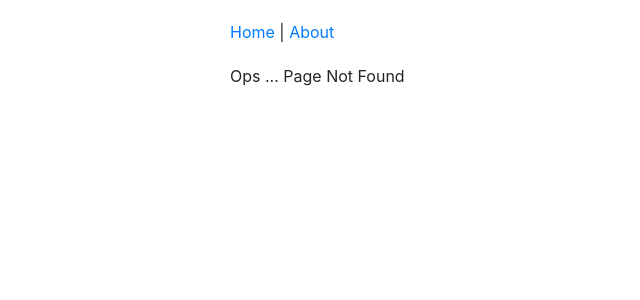
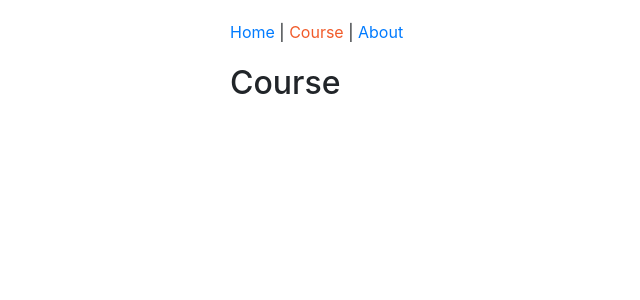
Before and after one commit to YasirHasn9/react, a React (Create React App) app in the folder react-redux-project/: page /courses in a window 1280 px wide. Before the commit this address had no page. Shown: the top 300 px of the page, without its empty margins (0-640 px from the left). Built offline with nearby package versions, Linux system fonts and the light colour scheme.

Commit message:
build a CoursesPage

```diff
--- a/react-redux-project/src/components/App.js
+++ b/react-redux-project/src/components/App.js
@@ -4,13 +4,16 @@
 import AboutPage from "./About/AboutPage";
 import Header from "./common/Header";
 import PageNotFound from "./PageNotFound";
+import CoursesPage from "./courses/CoursesPage";
 function App() {
   return (
     <div className="container-fluid">
       <Header />
       <Switch>
+        {/* switch will render the first component that match the url */}
         <Route exact path="/" component={HomePage} />
         <Route path="/about" component={AboutPage} />
+        <Route path="/courses" component={CoursesPage} />
         <Route component={PageNotFound} />
       </Switch>
     </div>
--- a/react-redux-project/src/components/common/Header.js
+++ b/react-redux-project/src/components/common/Header.js
@@ -1,17 +1,25 @@
 // in common we put the comp that not specific to a specific one
 
-import React from 'react'
-import {NavLink} from "react-router-dom"
+import React from "react";
+import { NavLink } from "react-router-dom";
 function Header() {
-
-    const activeStyle = {color: "#f15b2a"}
-    return (
-        <nav>
-            {/* this like will only receive the active style on the home link */}
-            <NavLink to="/" activeStyle={activeStyle} exact>Home</NavLink> {" | "}
-            <NavLink to="/about" activeStyle={activeStyle}>About</NavLink>
-        </nav>
-    )
+  const activeStyle = { color: "#f15b2a" };
+  return (
+    <nav>
+      {/* this like will only receive the active style on the home link */}
+      <NavLink to="/" activeStyle={activeStyle} exact>
+        Home
+      </NavLink>{" "}
+      {" | "}
+      <NavLink to="/courses" activeStyle={activeStyle}>
+        Course
+      </NavLink>{" "}
+      {" | "}
+      <NavLink to="/about" activeStyle={activeStyle}>
+        About
+      </NavLink>
+    </nav>
+  );
 }
 
-export default Header
+export default Header;
--- /dev/null
+++ b/react-redux-project/src/components/courses/CoursesPage.js
@@ -0,0 +1,12 @@
+import React, {component, Component} from "react"
+
+
+class CoursesPage extends Component {
+    render(){
+        return(
+            <h2>Course</h2>
+        )
+    }
+}
+
+export default CoursesPage;
```
